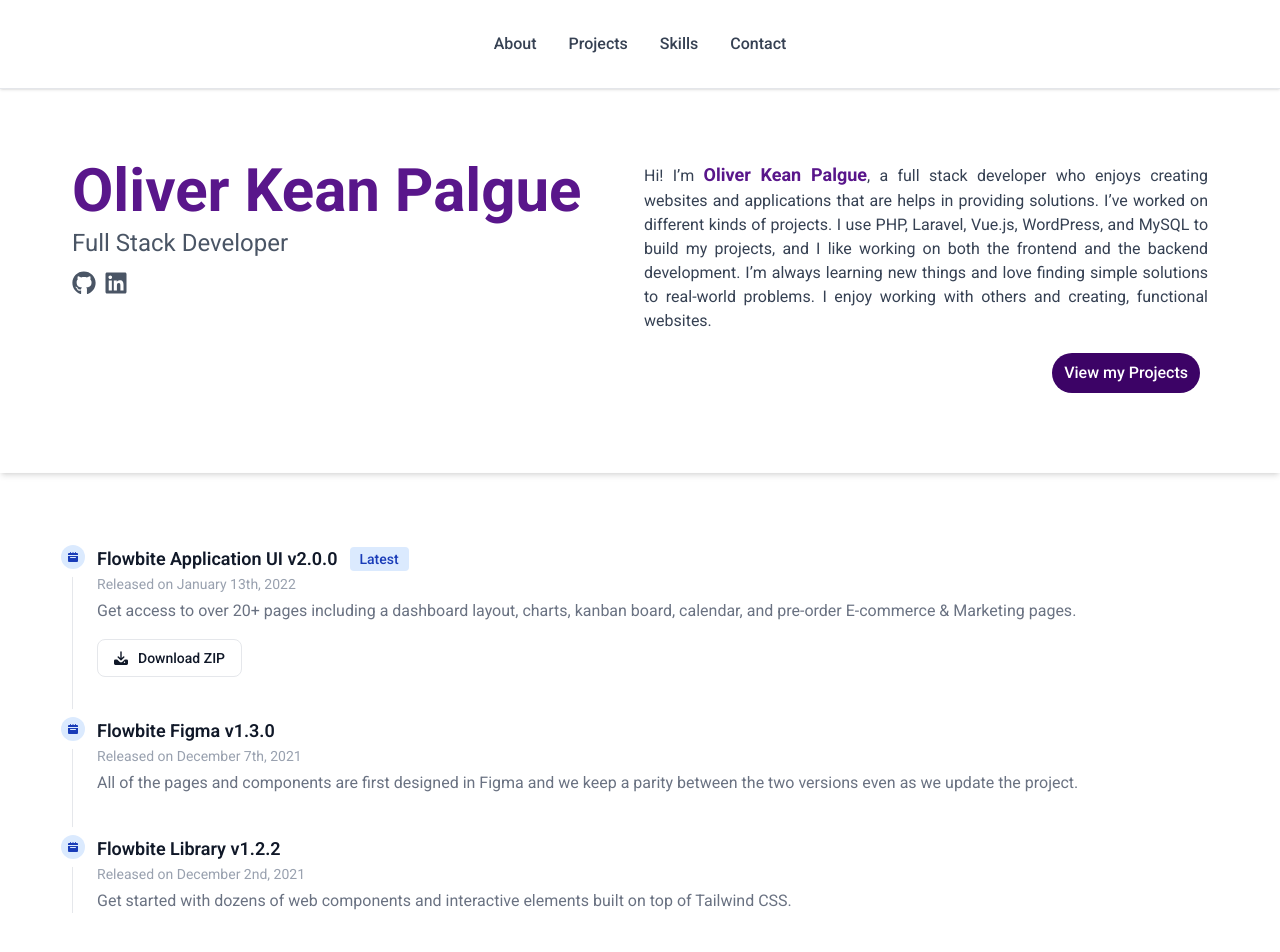
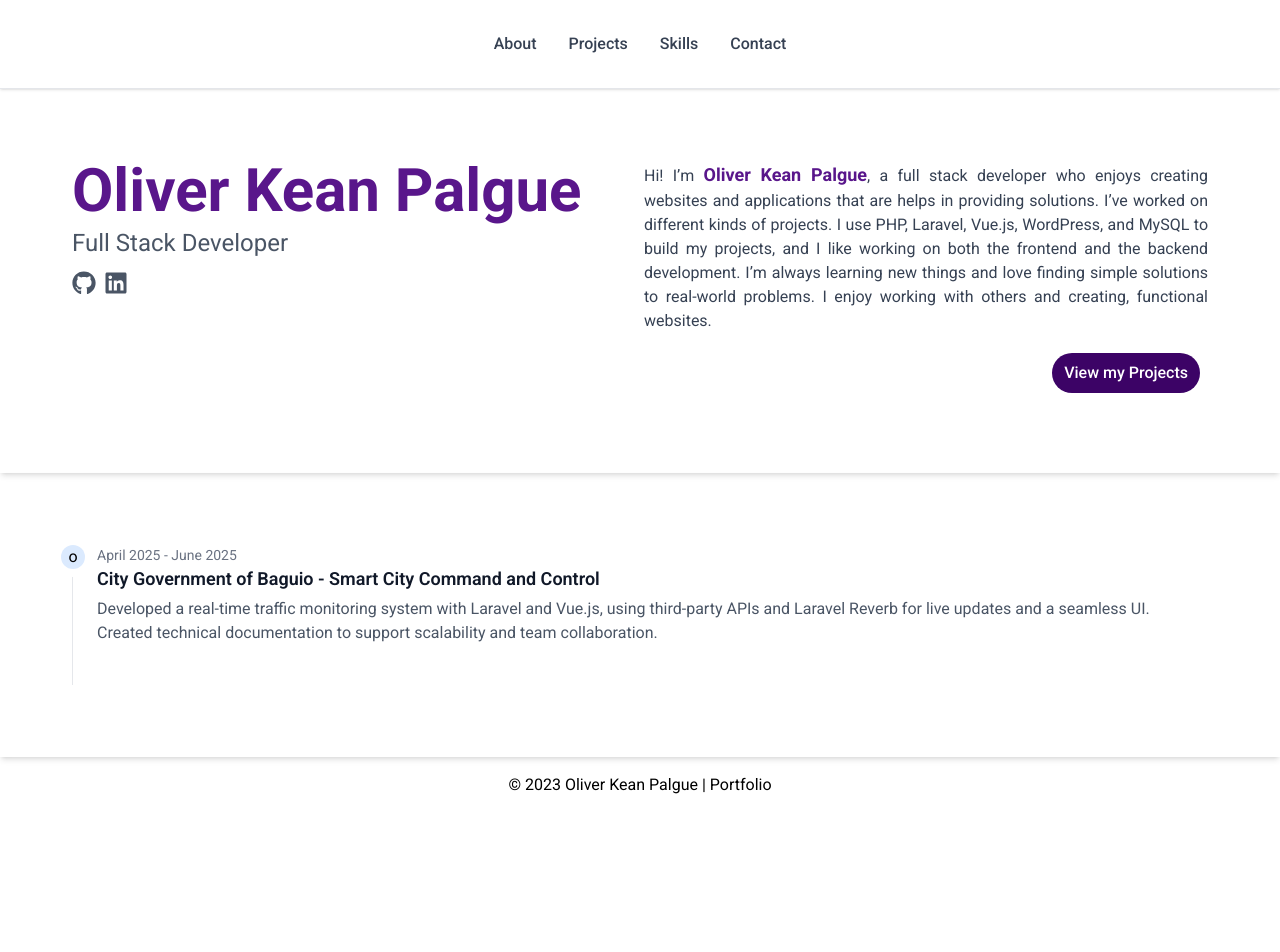
Before and after one commit to oliverkeanpalgue/portfolio, a React (Vite) app: page / in a window 1280 px wide. Shown: the top 952 px of the page. After the commit the page ends 813 px from the top, so only its background shows below. Built offline with nearby package versions, Linux system fonts and the light colour scheme.

Commit message:
feat: added experience

```diff
--- a/src/sections/Experience/Experience.jsx
+++ b/src/sections/Experience/Experience.jsx
@@ -4,95 +4,18 @@
       <div className="flex justify-between gap-2">
         <ol class="relative border-s border-gray-200 dark:border-gray-700">
           <li class="mb-10 ms-6">
-            <span class="absolute flex items-center justify-center w-6 h-6 bg-blue-100 rounded-full -start-3 ring-8 ring-white dark:ring-gray-900 dark:bg-blue-900">
-              <svg
-                class="w-2.5 h-2.5 text-blue-800 dark:text-blue-300"
-                aria-hidden="true"
-                xmlns="http://www.w3.org/2000/svg"
-                fill="currentColor"
-                viewBox="0 0 20 20"
-              >
-                <path d="M20 4a2 2 0 0 0-2-2h-2V1a1 1 0 0 0-2 0v1h-3V1a1 1 0 0 0-2 0v1H6V1a1 1 0 0 0-2 0v1H2a2 2 0 0 0-2 2v2h20V4ZM0 18a2 2 0 0 0 2 2h16a2 2 0 0 0 2-2V8H0v10Zm5-8h10a1 1 0 0 1 0 2H5a1 1 0 0 1 0-2Z" />
-              </svg>
+            <span class="absolute flex items-center justify-center w-6 h-6 bg-blue-100 rounded-full -start-3 ring-8 ring-white">
+              o
             </span>
-            <h3 class="flex items-center mb-1 text-lg font-semibold text-gray-900 dark:text-white">
-              Flowbite Application UI v2.0.0{" "}
-              <span class="bg-blue-100 text-blue-800 text-sm font-medium me-2 px-2.5 py-0.5 rounded-sm dark:bg-blue-900 dark:text-blue-300 ms-3">
-                Latest
-              </span>
+            <p class="text-gray-500 text-sm">April 2025 - June 2025</p>
+            <h3 class="flex items-center mb-1 text-lg font-semibold text-gray-900">
+              City Government of Baguio - Smart City Command and Control
             </h3>
-            <time class="block mb-2 text-sm font-normal leading-none text-gray-400 dark:text-gray-500">
-              Released on January 13th, 2022
-            </time>
-            <p class="mb-4 text-base font-normal text-gray-500 dark:text-gray-400">
-              Get access to over 20+ pages including a dashboard layout, charts,
-              kanban board, calendar, and pre-order E-commerce & Marketing
-              pages.
-            </p>
-            <a
-              href="#"
-              class="inline-flex items-center px-4 py-2 text-sm font-medium text-gray-900 bg-white border border-gray-200 rounded-lg hover:bg-gray-100 hover:text-blue-700 focus:z-10 focus:ring-4 focus:outline-none focus:ring-gray-100 focus:text-blue-700 dark:bg-gray-800 dark:text-gray-400 dark:border-gray-600 dark:hover:text-white dark:hover:bg-gray-700 dark:focus:ring-gray-700"
-            >
-              <svg
-                class="w-3.5 h-3.5 me-2.5"
-                aria-hidden="true"
-                xmlns="http://www.w3.org/2000/svg"
-                fill="currentColor"
-                viewBox="0 0 20 20"
-              >
-                <path d="M14.707 7.793a1 1 0 0 0-1.414 0L11 10.086V1.5a1 1 0 0 0-2 0v8.586L6.707 7.793a1 1 0 1 0-1.414 1.414l4 4a1 1 0 0 0 1.416 0l4-4a1 1 0 0 0-.002-1.414Z" />
-                <path d="M18 12h-2.55l-2.975 2.975a3.5 3.5 0 0 1-4.95 0L4.55 12H2a2 2 0 0 0-2 2v4a2 2 0 0 0 2 2h16a2 2 0 0 0 2-2v-4a2 2 0 0 0-2-2Zm-3 5a1 1 0 1 1 0-2 1 1 0 0 1 0 2Z" />
-              </svg>{" "}
-              Download ZIP
-            </a>
-          </li>
-          <li class="mb-10 ms-6">
-            <span class="absolute flex items-center justify-center w-6 h-6 bg-blue-100 rounded-full -start-3 ring-8 ring-white dark:ring-gray-900 dark:bg-blue-900">
-              <svg
-                class="w-2.5 h-2.5 text-blue-800 dark:text-blue-300"
-                aria-hidden="true"
-                xmlns="http://www.w3.org/2000/svg"
-                fill="currentColor"
-                viewBox="0 0 20 20"
-              >
-                <path d="M20 4a2 2 0 0 0-2-2h-2V1a1 1 0 0 0-2 0v1h-3V1a1 1 0 0 0-2 0v1H6V1a1 1 0 0 0-2 0v1H2a2 2 0 0 0-2 2v2h20V4ZM0 18a2 2 0 0 0 2 2h16a2 2 0 0 0 2-2V8H0v10Zm5-8h10a1 1 0 0 1 0 2H5a1 1 0 0 1 0-2Z" />
-              </svg>
-            </span>
-            <h3 class="mb-1 text-lg font-semibold text-gray-900 dark:text-white">
-              Flowbite Figma v1.3.0
-            </h3>
-            <time class="block mb-2 text-sm font-normal leading-none text-gray-400 dark:text-gray-500">
-              Released on December 7th, 2021
-            </time>
-            <p class="text-base font-normal text-gray-500 dark:text-gray-400">
-              All of the pages and components are first designed in Figma and we
-              keep a parity between the two versions even as we update the
-              project.
+            <p class="mb-4 text-base font-normal text-gray-600">
+              Developed a real-time traffic monitoring system with Laravel and Vue.js, using third-party APIs and Laravel Reverb for live updates and a seamless UI. Created technical documentation to support scalability and team collaboration.
             </p>
           </li>
-          <li class="ms-6">
-            <span class="absolute flex items-center justify-center w-6 h-6 bg-blue-100 rounded-full -start-3 ring-8 ring-white dark:ring-gray-900 dark:bg-blue-900">
-              <svg
-                class="w-2.5 h-2.5 text-blue-800 dark:text-blue-300"
-                aria-hidden="true"
-                xmlns="http://www.w3.org/2000/svg"
-                fill="currentColor"
-                viewBox="0 0 20 20"
-              >
-                <path d="M20 4a2 2 0 0 0-2-2h-2V1a1 1 0 0 0-2 0v1h-3V1a1 1 0 0 0-2 0v1H6V1a1 1 0 0 0-2 0v1H2a2 2 0 0 0-2 2v2h20V4ZM0 18a2 2 0 0 0 2 2h16a2 2 0 0 0 2-2V8H0v10Zm5-8h10a1 1 0 0 1 0 2H5a1 1 0 0 1 0-2Z" />
-              </svg>
-            </span>
-            <h3 class="mb-1 text-lg font-semibold text-gray-900 dark:text-white">
-              Flowbite Library v1.2.2
-            </h3>
-            <time class="block mb-2 text-sm font-normal leading-none text-gray-400 dark:text-gray-500">
-              Released on December 2nd, 2021
-            </time>
-            <p class="text-base font-normal text-gray-500 dark:text-gray-400">
-              Get started with dozens of web components and interactive elements
-              built on top of Tailwind CSS.
-            </p>
-          </li>
+
         </ol>
       </div>
     </section>
```
